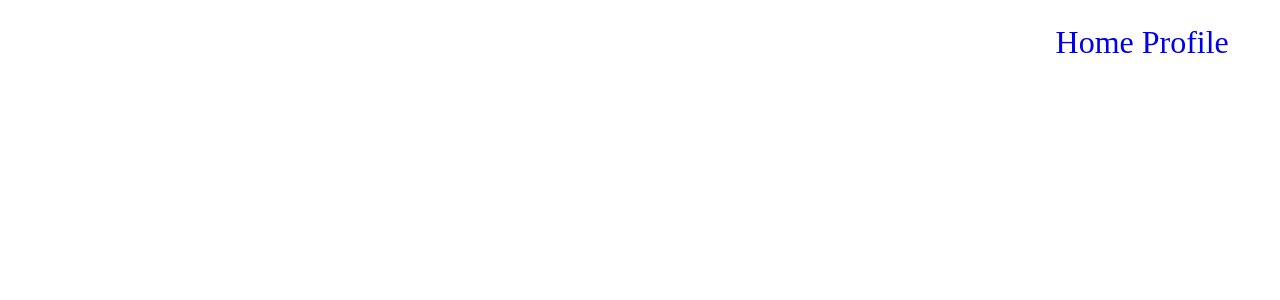
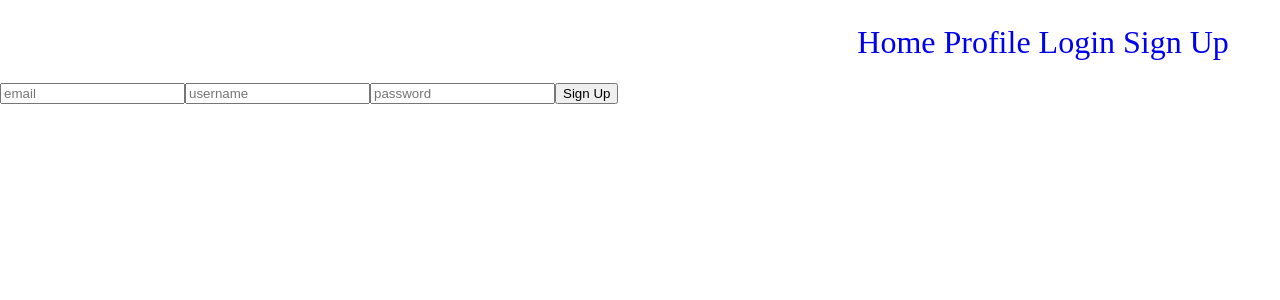
Before and after one commit to tt72-techStuff/frontendTechStuff, a React (Create React App) app in the folder frontend/: page /signup in a window 1280 px wide. Shown: the top 300 px of the page. Built offline with nearby package versions, Linux system fonts and the light colour scheme.

Commit message:
structural changes, added linked to a header for app

```diff
--- a/frontend/src/App.js
+++ b/frontend/src/App.js
@@ -5,6 +5,8 @@ import { useDispatch } from 'react-redux';
 import NotFound404 from './pages/notfound/NotFound404'
 import HomePageContainer from './pages/homepage/HomePageContainer'
 import CreateItem from './pages/profilepage/CreateItem'
+import Login from './pages/Login';
+import CreateUser from './pages/CreateUser';
 
 import styled from "styled-components";
 
@@ -26,6 +28,8 @@ function App() {
         <AppNav>
           <Link to='/' style={{ textDecoration: 'none'}} > Home</Link>
           <Link to='/profile' style={{ textDecoration: 'none'}} > Profile</Link>
+          <Link to='/login' style={{ textDecoration: 'none'}} > Login</Link>
+          <Link to='/signup' style={{ textDecoration: 'none'}} > Sign Up</Link>
         </AppNav>
 
 
@@ -37,6 +41,8 @@ function App() {
           {/* <Link to='/profile'>Profile</Link> */}
           <Route exact path="/" component={HomePageContainer}/>
           <Route path ='/profile' component={CreateItem}/>
+          <Route path ='/login' component={Login}/>
+          <Route path ='/signup' component={CreateUser}/>
           {/* <Route path="*">
             <NotFound404 />
           </Route> */}
--- a/frontend/src/pages/homepage/CreateUser.js
+++ b/frontend/src/pages/CreateUser.js
@@ -1,5 +1,5 @@
 import React, { useState} from 'react'
-import { postNewUser } from '../../store/actions'
+import { postNewUser } from '../store/actions'
 // import axios from 'axios';
 // import axiosWithAuth from '../../utils/axiosAuth';
 
--- a/frontend/src/pages/profilepage/Login.js
+++ b/frontend/src/pages/Login.js
@@ -1,5 +1,5 @@
 import React, { useState} from 'react';
-import { postUserLogin } from '../../store/actions';
+import { postUserLogin } from '../store/actions';
 import axios from 'axios';
 
 const initialState = {
--- a/frontend/src/pages/homepage/HomePageContainer.js
+++ b/frontend/src/pages/homepage/HomePageContainer.js
@@ -1,7 +1,7 @@
 import React from "react";
 // import { Link } from "react-router-dom"
-import Login from '../profilepage/Login'
-import CreateUser from "./CreateUser";
+import Login from '../Login'
+import CreateUser from "../CreateUser";
 import styled from "styled-components";
 
 import HomePageTechCard from './HomePageTechCard'
```
Also changed, not shown: frontend/src/pages/profilepage/EditItem.js (renamed from frontend/src/pages/homepage/EditItem.js), 1 other file (tests, documents, lock files or other folders).
